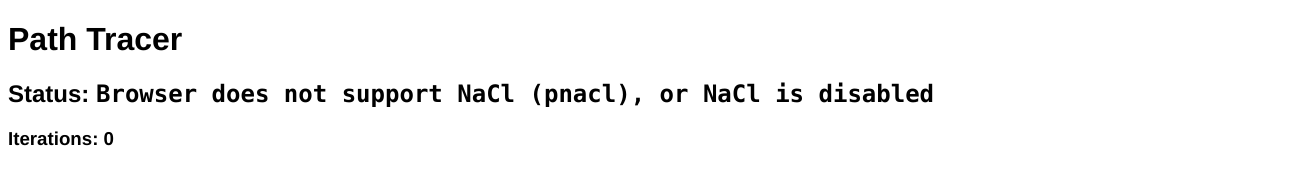
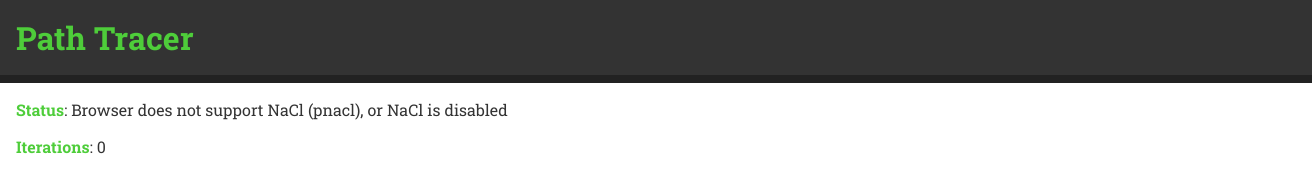
Before and after one commit to sdao/path-tracer-nacl, a plain HTML site: page path-tracer/index.html in a window 1280 px wide. Shown: the whole page, 1312 px wide, since content can reach past the window. Drawn offline with Linux system fonts and the light colour scheme.

Commit message:
Update HTML/stylesheet

```diff
--- a/path-tracer/basic.css
+++ b/path-tracer/basic.css
@@ -1,7 +1,33 @@
 html {
-  font-family: Helvetica, Arial, sans-serif;
+  font-family: "Roboto Slab", Georgia, serif;
+  color: #333;
 }
 
-code {
-  font-family: Consolas, "Courier New", Courier, monospace;
+header {
+  margin: 0;
+  padding: 1em;
+  width: 100%;
+  background-color: #333;
+  color: #4ecd3a;
+  border-bottom: 0.5em solid #222;
 }
+
+#main {
+  padding: 1em;
+}
+
+h1 {
+  margin: 0;
+}
+
+strong {
+  color: #4ecd3a;
+}
+
+body {
+  margin: 0;
+}
+
+div {
+  margin-bottom: 1em;
+}
--- a/path-tracer/index.html
+++ b/path-tracer/index.html
@@ -8,17 +8,26 @@ found in the LICENSE file.
 <head>
   <meta http-equiv="Pragma" content="no-cache">
   <meta http-equiv="Expires" content="-1">
-  <title>Graphics 2D</title>
+  <title>NaCl Path Tracer</title>
+  <link href="http://fonts.googleapis.com/css?family=Roboto+Slab:400,700" rel="stylesheet" type="text/css">
   <link rel="stylesheet" type="text/css" href="basic.css" />
   <script type="text/javascript" src="common.js"></script>
   <script type="text/javascript" src="path-tracer.js"></script>
 </head>
 <body data-width="512" data-height="384" data-name="path-tracer" data-tools="pnacl newlib glibc" data-configs="Debug Release" data-path="{tc}/{config}">
-  <h1>Path Tracer</h1>
-  <h2>Status: <code id="statusField">NO-STATUS</code></h2>
-  <h3>Iterations: <span id="iterationCount">0</span><h3>
-  <!-- The NaCl plugin will be embedded inside the element with id "listener".
-      See common.js.-->
-  <div id="listener"></div>
+  <header>
+    <h1>Path Tracer</h1>
+  </header>
+  <div id="main">
+    <div>
+      <strong>Status</strong>: <span id="statusField">NO-STATUS</span>
+    </div>
+    <div>
+      <strong>Iterations</strong>: <span id="iterationCount">0</span>
+    </div>
+    <!-- The NaCl plugin will be embedded inside the element with id "listener".
+        See common.js.-->
+    <div id="listener"></div>
+  </div>
 </body>
 </html>
```
